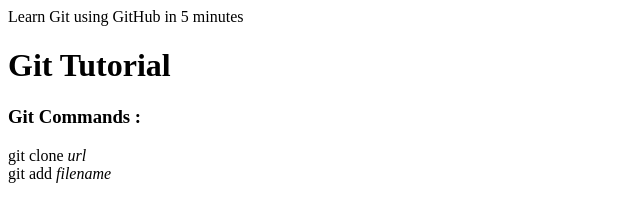
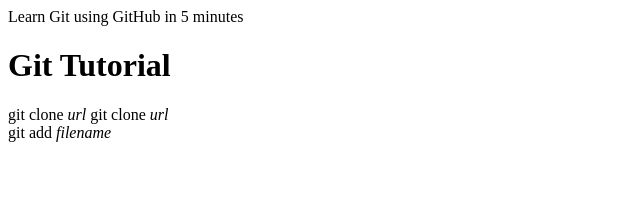
Before and after one commit to sergioacast/hello_world, a plain HTML site: page index.html in a window 1280 px wide. Shown: the whole page, without its empty margins (0-640 px from the left). Drawn offline with Linux system fonts and the light colour scheme.

Commit message:
Updated tag h3 line

```diff
--- a/index.html
+++ b/index.html
@@ -7,7 +7,7 @@
 
     <body>
         <h1>Git Tutorial</h1>
-        <h3>Git Commands : </h3>
+        git clone <i>url</i>
         git clone <i>url</i>
         <br>
         git add <i>filename</i>
```
